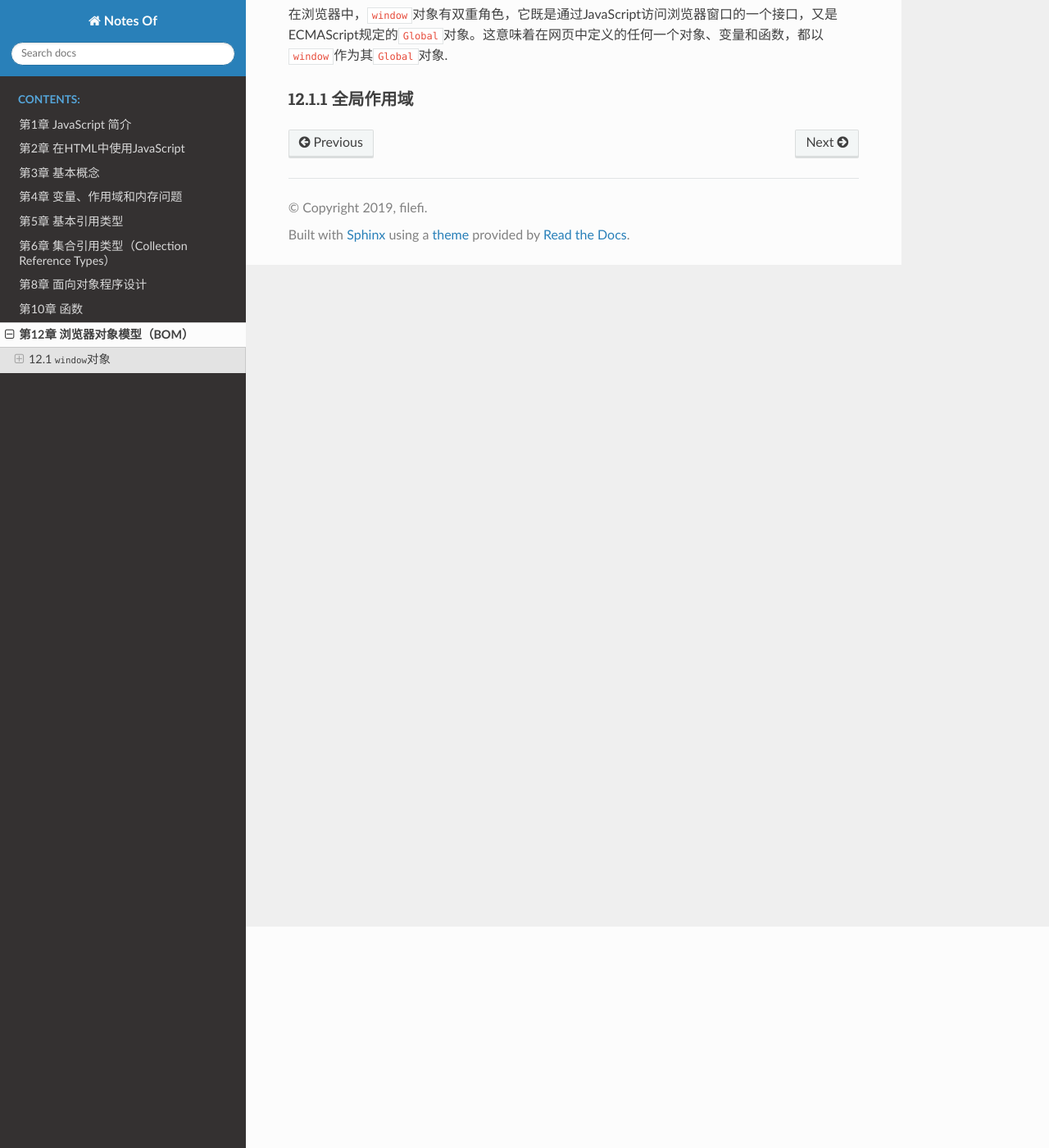
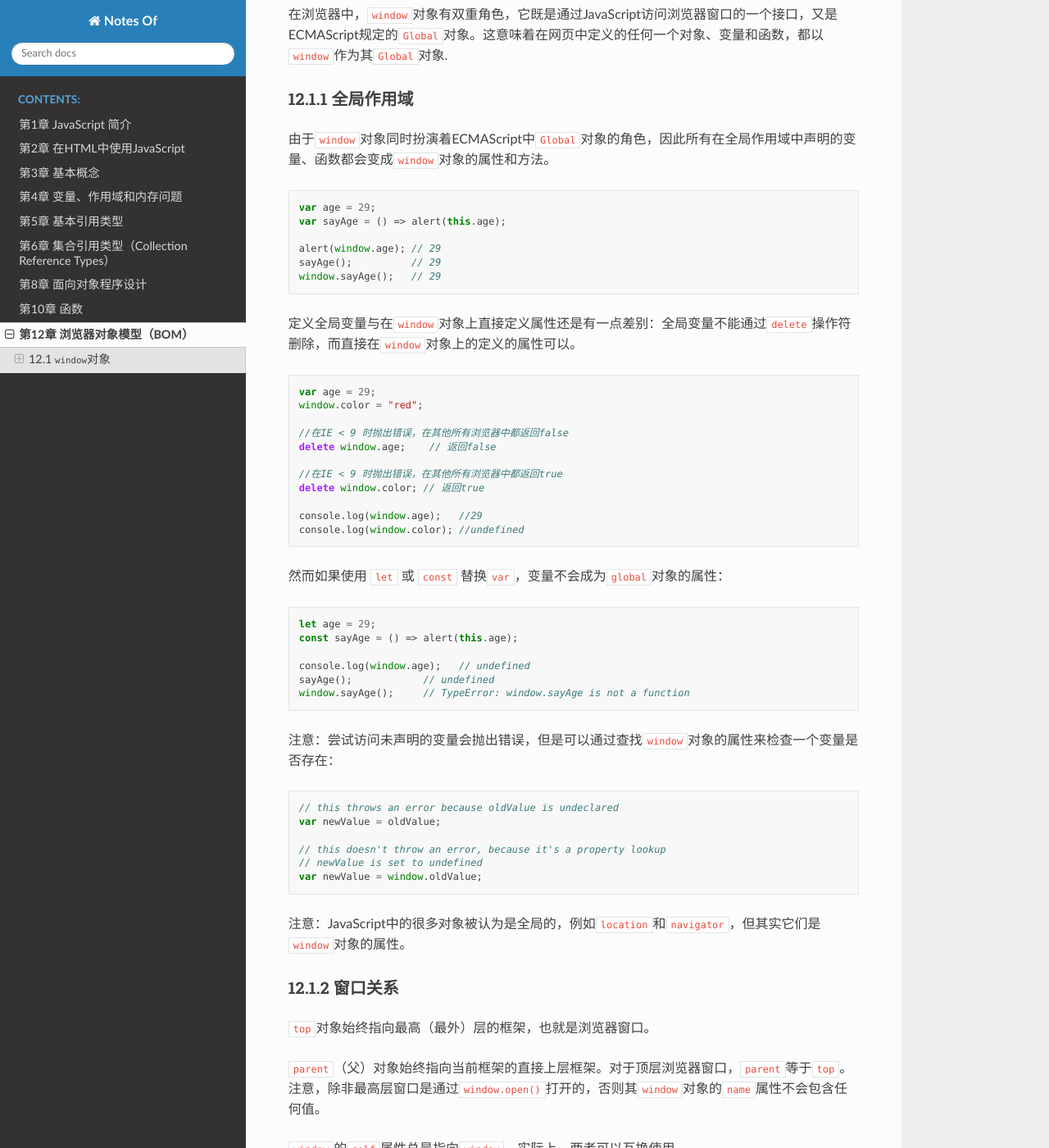
Before and after one commit to filefi/NotesOfProfessional-JavaScript-for-Web-Developers, a Sphinx documentation site: the page built from source/Chapter12-The_Browser_Object_Model.md, in a window 1280 px wide and 1400 px high, scrolled down 270 px. Shown: the whole window at 82% size. Built offline with Sphinx 7.4.7 and the Read the Docs theme 2.0.0, drawn with Linux system fonts in a browser that asks for light colours; some of the changed text lies outside the part shown.

````diff
--- a/source/Chapter12-The_Browser_Object_Model.md
+++ b/source/Chapter12-The_Browser_Object_Model.md
@@ -7,3 +7,88 @@ BOM的核心对象是`window`，它表示浏览器的一个实例。
 在浏览器中，`window`对象有双重角色，它既是通过JavaScript访问浏览器窗口的一个接口，又是ECMAScript规定的`Global`对象。这意味着在网页中定义的任何一个对象、变量和函数，都以`window`作为其`Global`对象.
 
 ### 12.1.1 全局作用域
+
+由于`window`对象同时扮演着ECMAScript中`Global`对象的角色，因此所有在全局作用域中声明的变量、函数都会变成`window`对象的属性和方法。
+
+```js
+var age = 29;
+var sayAge = () => alert(this.age);
+
+alert(window.age); // 29
+sayAge();          // 29
+window.sayAge();   // 29
+```
+
+定义全局变量与在`window`对象上直接定义属性还是有一点差别：全局变量不能通过`delete`操作符删除，而直接在`window`对象上的定义的属性可以。
+
+```js
+var age = 29;
+window.color = "red";
+
+//在IE < 9 时抛出错误，在其他所有浏览器中都返回false
+delete window.age;    // 返回false
+
+//在IE < 9 时抛出错误，在其他所有浏览器中都返回true
+delete window.color; // 返回true
+
+console.log(window.age);   //29
+console.log(window.color); //undefined
+```
+
+然而如果使用 `let` 或 `const` 替换`var`，变量不会成为`global`对象的属性：
+
+```js
+let age = 29;
+const sayAge = () => alert(this.age);
+
+console.log(window.age);   // undefined
+sayAge();            // undefined
+window.sayAge();     // TypeError: window.sayAge is not a function
+```
+
+注意：尝试访问未声明的变量会抛出错误，但是可以通过查找`window`对象的属性来检查一个变量是否存在：
+
+```js
+// this throws an error because oldValue is undeclared
+var newValue = oldValue;
+
+// this doesn't throw an error, because it's a property lookup
+// newValue is set to undefined
+var newValue = window.oldValue;
+```
+
+注意：JavaScript中的很多对象被认为是全局的，例如`location`和`navigator`，但其实它们是`window`对象的属性。
+
+### 12.1.2 窗口关系
+
+`top`对象始终指向最高（最外）层的框架，也就是浏览器窗口。
+
+`parent`（父）对象始终指向当前框架的直接上层框架。对于顶层浏览器窗口，`parent`等于`top`。注意，除非最高层窗口是通过`window.open()`打开的，否则其`window`对象的`name`属性不会包含任何值。
+
+`window`的`self`属性总是指向`window`。实际上，两者可以互换使用。
+
+所有这些对象都是`window`对象的属性，可以通过`window.parent`、`window.top`等形式来访问。同时，这也意味着可以将不同层次的`window`对象串连起来，例如`window.parent.parent`。
+
+### 12.1.3 窗口位置和像素比例
+
+现代的浏览器都提供了`screenLeft`和`screenTop`属性，分别用于表示窗口相对于屏幕左边和上边的位置。
+
+使用`moveTo()`和`moveBy()`方法有可能将窗口精确地移动到一个新位置。这2个方法都接收2个参数，其中`moveTo()`接收的是新位置的*x*和 *y*坐标值，而`moveBy()`接收的是在水平和垂直方向上移动的像素数。
+
+```js
+// 将窗口移动到屏幕左上角
+window.moveTo(0,0);
+
+// 将窗口向下移动100像素
+window.moveBy(0, 100);
+
+// 将窗口移动到(200,300)
+window.moveTo(200, 300);
+
+// 将窗口向左移动50像素
+window.moveBy(-50, 0);
+```
+
+注意，这2个方法可能会被浏览器禁用，这取决于使用的浏览器。
+
+### 12.1.4 窗口大小
````
Also changed, not shown: source/Chapter10-Functions.md (+1 -1 lines).
